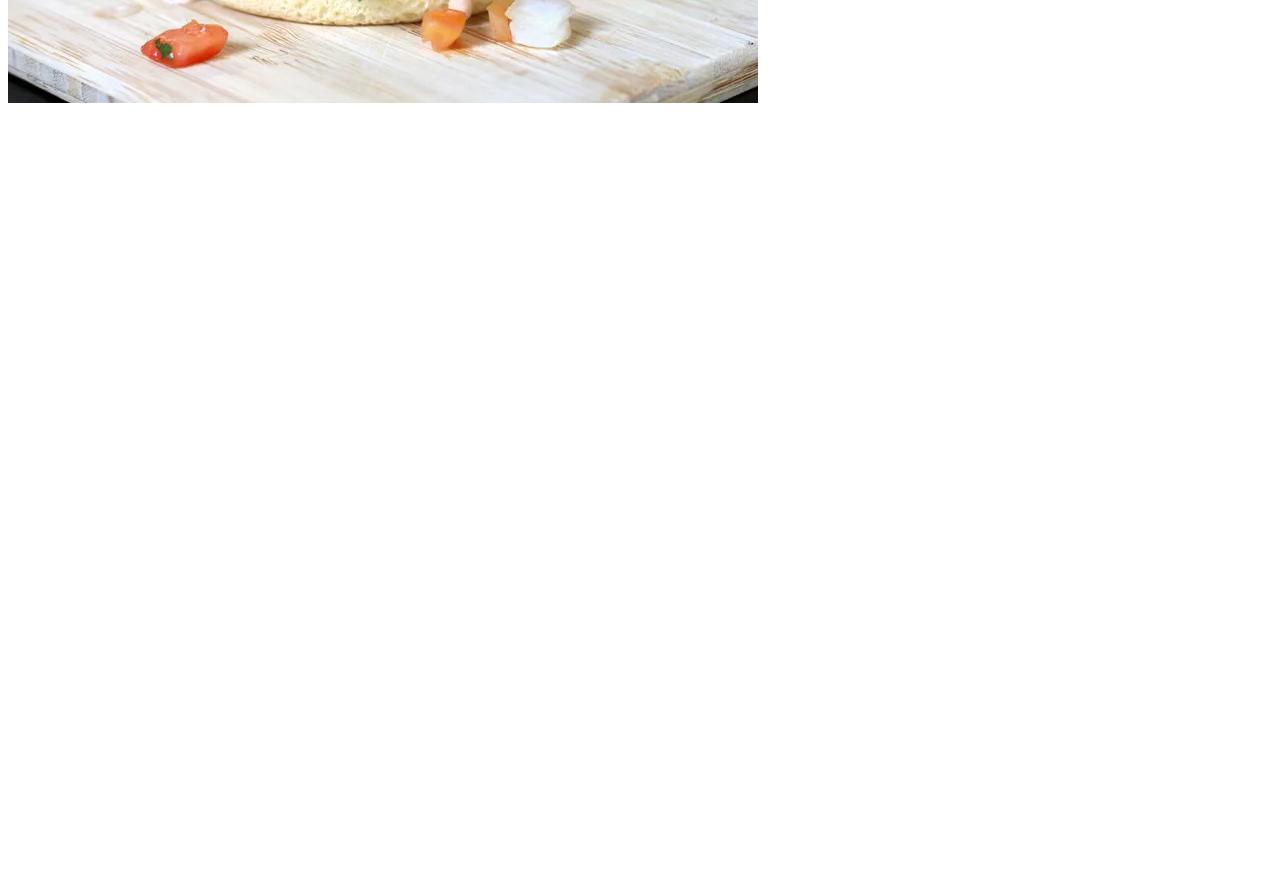
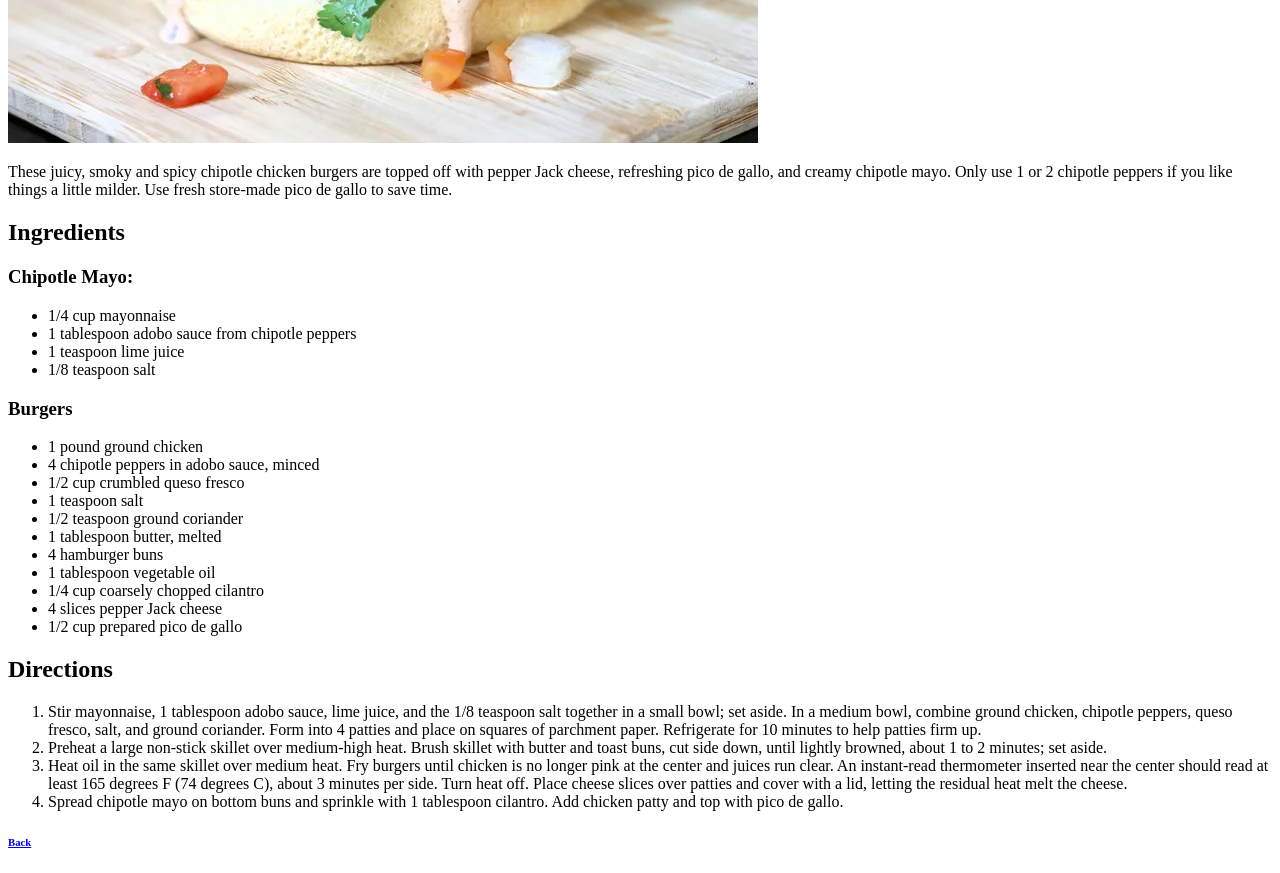
Before and after one commit to JorisUn/website-recipes, a plain HTML site: page recipes/chickenBurger.html in a window 1280 px wide. Shown: the part 540-1413 px from the top of the page. Before the commit the page ends 800 px from the top, so only its background shows below. Drawn offline with Linux system fonts and the light colour scheme.

Commit message:
Made html for Chicken burger page(chickenBurger.html), added backing to index.html page via hyperlinks on the bottom of each page.

```diff
--- a/recipes/chickenBurger.html
+++ b/recipes/chickenBurger.html
@@ -5,8 +5,55 @@
     <title>Chicken Burger</title>
 </head>
 <body>
-<h1>Chicken Burger</h1>
+<h1>Chipotle Chicken Burgers</h1>
+<h6>Recipe by France Cevallos</h6>
 <img src="../images/chickenBurger.jpg" alt="Chicken Burger image">
-<p></p>
+<p>These juicy, smoky and spicy chipotle chicken burgers are topped off with pepper Jack cheese,
+    refreshing pico de gallo, and creamy chipotle mayo.
+    Only use 1 or 2 chipotle peppers if you like things a little milder.
+    Use fresh store-made pico de gallo to save time.</p>
+<h2>Ingredients</h2>
+<h3>Chipotle Mayo:</h3>
+<ul>
+    <li>1/4 cup mayonnaise</li>
+    <li>1 tablespoon adobo sauce from chipotle peppers</li>
+    <li>1 teaspoon lime juice</li>
+    <li>1/8 teaspoon salt</li>
+</ul>
+<h3>Burgers</h3>
+<ul>
+    <li>1 pound ground chicken</li>
+    <li>4 chipotle peppers in adobo sauce, minced</li>
+    <li>1/2 cup crumbled queso fresco</li>
+    <li>1 teaspoon salt</li>
+    <li>1/2 teaspoon ground coriander</li>
+    <li>1 tablespoon butter, melted</li>
+    <li>4 hamburger buns</li>
+    <li>1 tablespoon vegetable oil</li>
+    <li>1/4 cup coarsely chopped cilantro</li>
+    <li>4 slices pepper Jack cheese</li>
+    <li>1/2 cup prepared pico de gallo</li>
+</ul>
+<h2>Directions</h2>
+<ol>
+    <li>Stir mayonnaise, 1 tablespoon adobo sauce, lime juice, and the 1/8 teaspoon salt together in a small bowl; set
+        aside. In a medium bowl, combine ground chicken, chipotle peppers, queso fresco, salt, and ground coriander.
+        Form into 4 patties and place on squares of parchment paper. Refrigerate for 10 minutes to help patties firm
+        up.
+    </li>
+    <li>Preheat a large non-stick skillet over medium-high heat. Brush skillet with butter and toast buns, cut side
+        down,
+        until lightly browned, about 1 to 2 minutes; set aside.
+    </li>
+    <li>Heat oil in the same skillet over medium heat. Fry burgers until chicken is no longer pink at the center and
+        juices run clear. An instant-read thermometer inserted near the center should read at least 165 degrees F (74
+        degrees C), about 3 minutes per side. Turn heat off. Place cheese slices over patties and cover with a lid,
+        letting the residual heat melt the cheese.
+    </li>
+    <li>Spread chipotle mayo on bottom buns and sprinkle with 1 tablespoon cilantro. Add chicken patty and top with pico
+        de gallo.
+    </li>
+</ol>
+<a href="../index.html"><h6>Back</h6></a>
 </body>
 </html>
```
Also changed, not shown: recipes/applePie.html (+1 -0 lines), recipes/pumpkinBread.html (+1 -0 lines).
